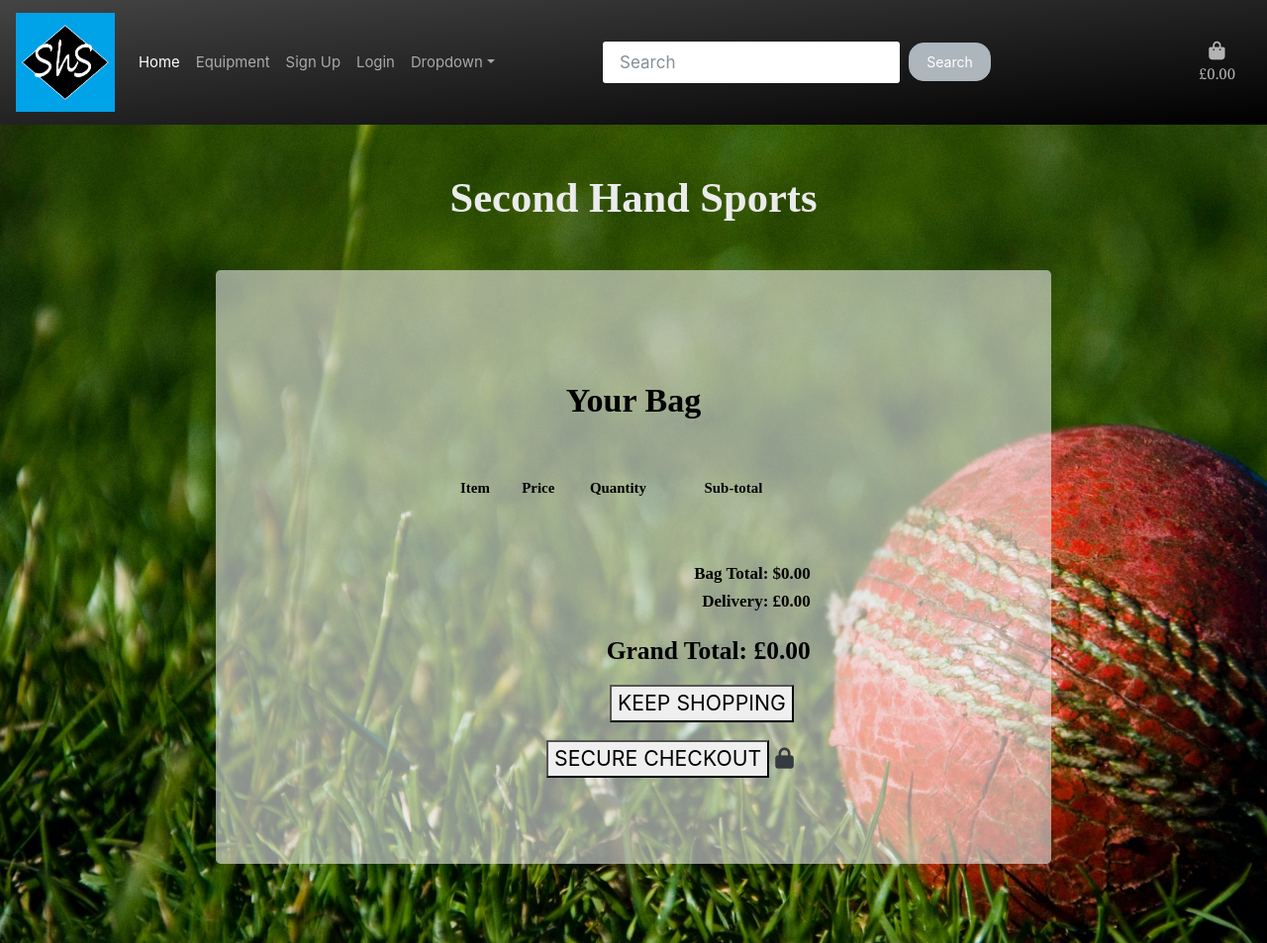
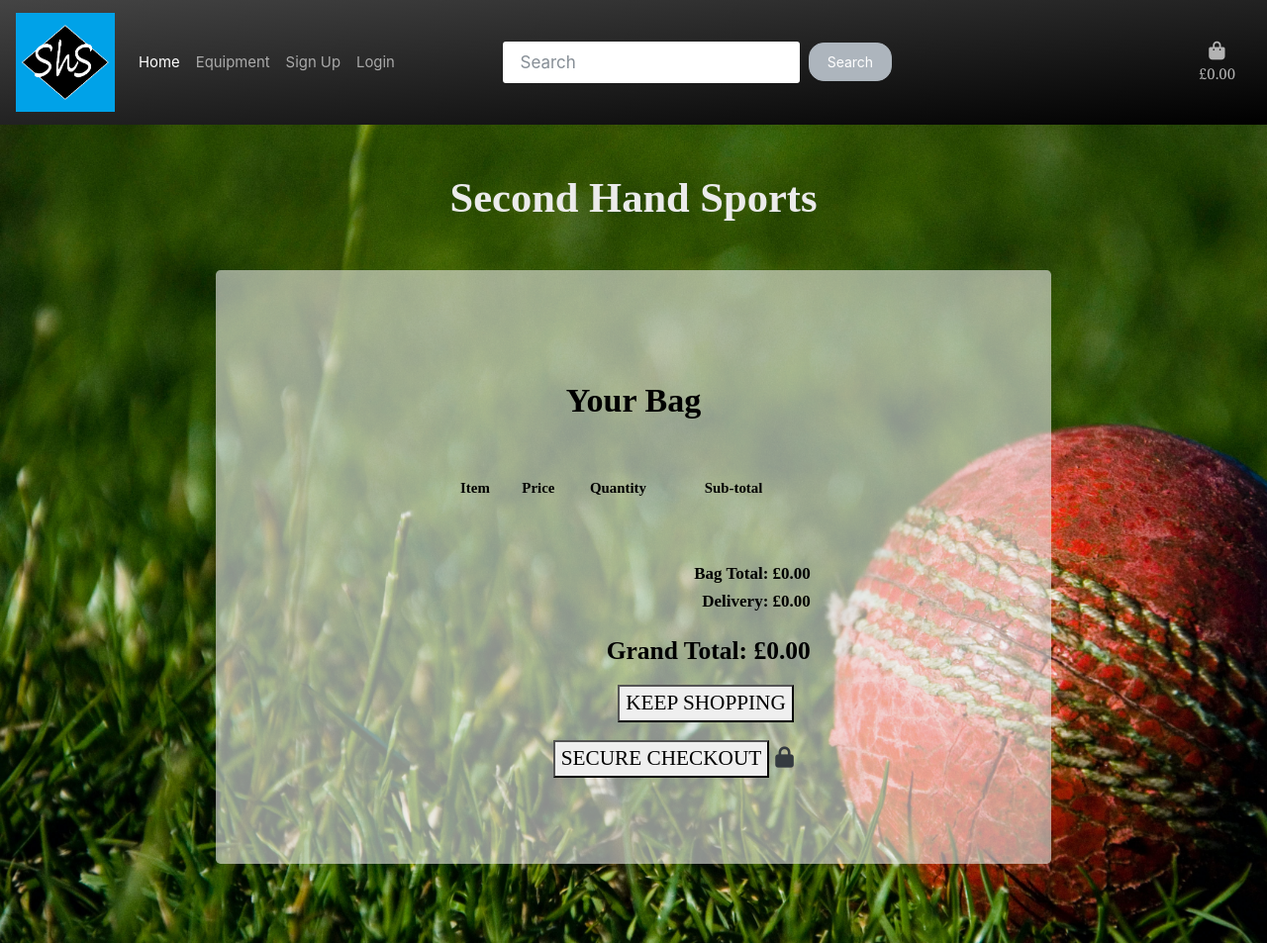
Before and after one commit to mphil17/Sports-shop-MS4, a Django app: page /bag/ in a window 1280 px wide. Shown: the whole page at 99% size. Run offline with Django 3.2, Linux system fonts and the light colour scheme; some libraries are stand-ins or nearby versions; some web fonts are replaced.

Commit message:
Styled checkout.html.

```diff
--- a/bag/templates/bag/bag.html
+++ b/bag/templates/bag/bag.html
@@ -75,7 +75,7 @@
                                 </div>
                             </div>
                         </form>
-                            <a class="update-link text-info"><small>Update</small></a>
+                            <a class="update-link text-primary"><small>Update</small></a>
                             <a class="remove-item text-danger float-right" id="remove_{{ x.equip_piece.id }}" data-size="{{ item.size }}"><small>Remove</small></a>
                     </td>
                     <td>
@@ -85,18 +85,18 @@
                 {% endfor %}
                 <tr>
                     <td colspan="5" class="pt-5 text-right">
-                        <h6 class="equip-text"><strong>Bag Total: ${{ total|floatformat:2 }}</strong></h6>
+                        <h6 class="equip-text"><strong>Bag Total: £{{ total|floatformat:2 }}</strong></h6>
                         <h6 class="equip-text">Delivery: £{{ delivery|floatformat:2 }}</h6>
                         <h4 class="mt-4 equip-text"><strong>Grand Total: £{{ grand_total|floatformat:2 }}</strong></h4>
                     </td>
                 </tr>
                 <tr>
                     <td colspan="5" class="text-right">
-                        <a href="{% url 'equipment' %}" class="btn btn-outline-black rounded-0 btn-lg">
-                            <button class="text-uppercase">Keep Shopping</button>
+                        <a href="{% url 'equipment' %}" class="btn btn-lg">
+                            <button class="text-uppercase equip-text">Keep Shopping</button>
                         </a>
-                        <a href="{% url 'checkout' %}" class="btn btn-black rounded-0 btn-lg">
-                            <button class="text-uppercase">Secure Checkout</button>
+                        <a href="{% url 'checkout' %}" class="btn btn-lg">
+                            <button class="text-uppercase equip-text">Secure Checkout</button>
                             <span class="icon">
                                 <i class="fas fa-lock"></i>
                             </span>
--- a/static/css/base.css
+++ b/static/css/base.css
@@ -72,8 +72,6 @@ body {
     background-size: cover;
 }
 
-
-
 /*----From w3schools for back to top button----*/
 
 #topBtn {
--- a/templates/base.html
+++ b/templates/base.html
@@ -49,25 +49,21 @@
         <a class="nav-link" href="{% url 'equipment' %}">Equipment
         </a>
       </li>
-
+      {% if user.is_authenticated %}
+      <li class="nav-item">
+        <a class="nav-link" href="{% url 'account_email' %}">Account</a>
+      </li>
+      <li class="nav-item">
+        <a class="nav-link" href="{% url 'account_logout' %}">Logout</a>
+      </li>
+      {% else %}
       <li class="nav-item">
         <a class="nav-link" href="{% url 'account_signup' %}">Sign Up</a>
       </li>
       <li class="nav-item">
         <a class="nav-link" href="{% url 'account_login' %}">Login</a>
       </li>
-
-      <li class="nav-item dropdown">
-        <a class="nav-link dropdown-toggle" data-toggle="dropdown" href="#" role="button" aria-haspopup="true" aria-expanded="false">Dropdown</a>
-        <div class="dropdown-menu">
-          <a class="dropdown-item" href="{% url 'home' %}">Home</a>
-          <a class="dropdown-item" href="{% url 'equipment' %}">Equipment</a>
-          <a class="dropdown-item" href="{% url 'account_signup' %}">Sign Up</a>
-          <a class="dropdown-item" href="{% url 'account_login' %}">Login</a>
-          <div class="dropdown-divider"></div>
-          <a class="dropdown-item" href="#">Separated link</a>
-        </div>
-      </li>
+      {% endif %}
     </ul>
     <form class="form-inline my-2 my-lg-0" method="GET" action="{% url 'equipment' %}">
       <input class="form-control mr-sm-2" type="text" placeholder="Search" name="search">
```
Also changed, not shown: checkout/templates/checkout/checkout.html (+32 -22 lines), db.sqlite3, sportsShop/settings.py (line endings or trailing spaces).
